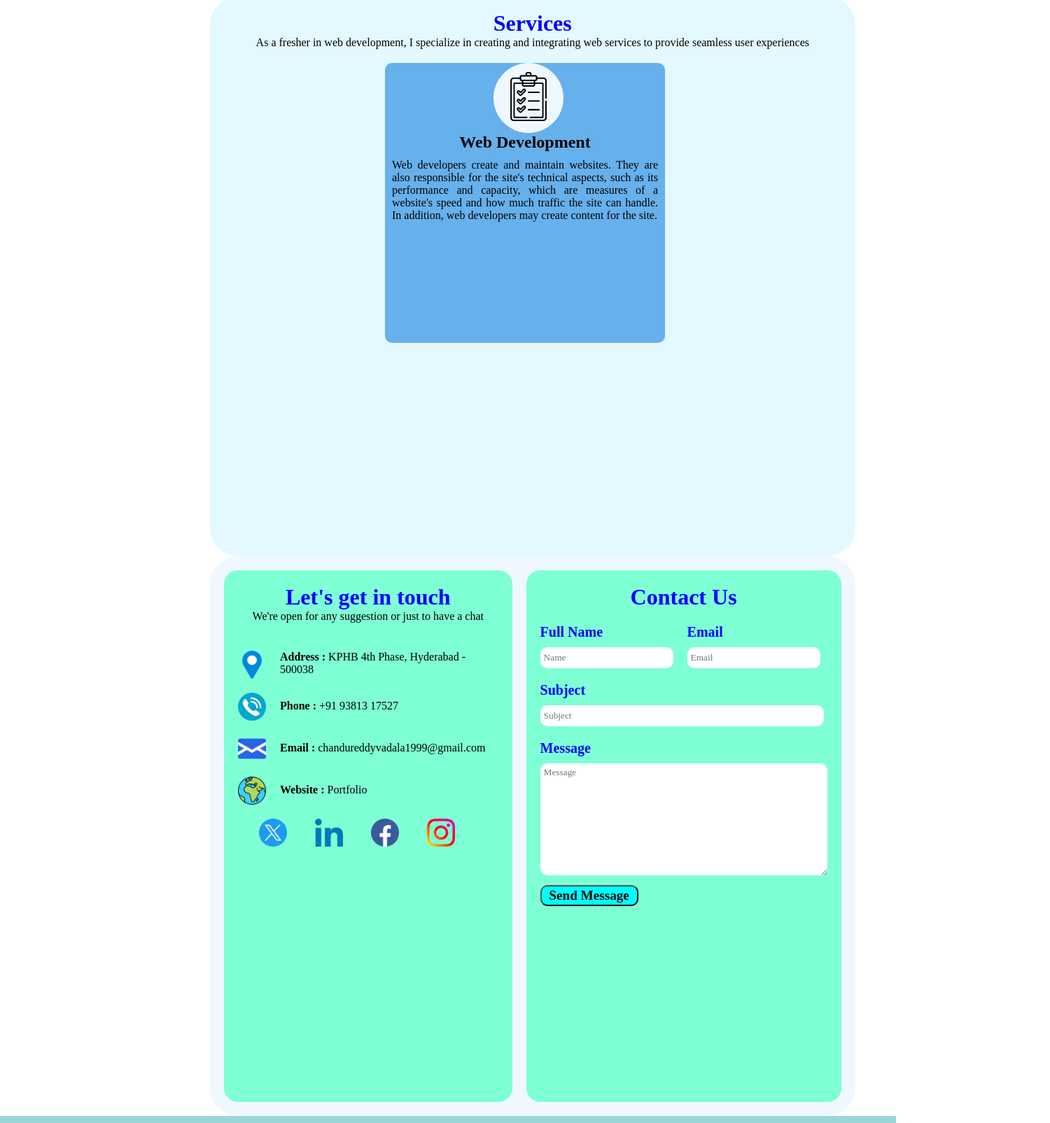
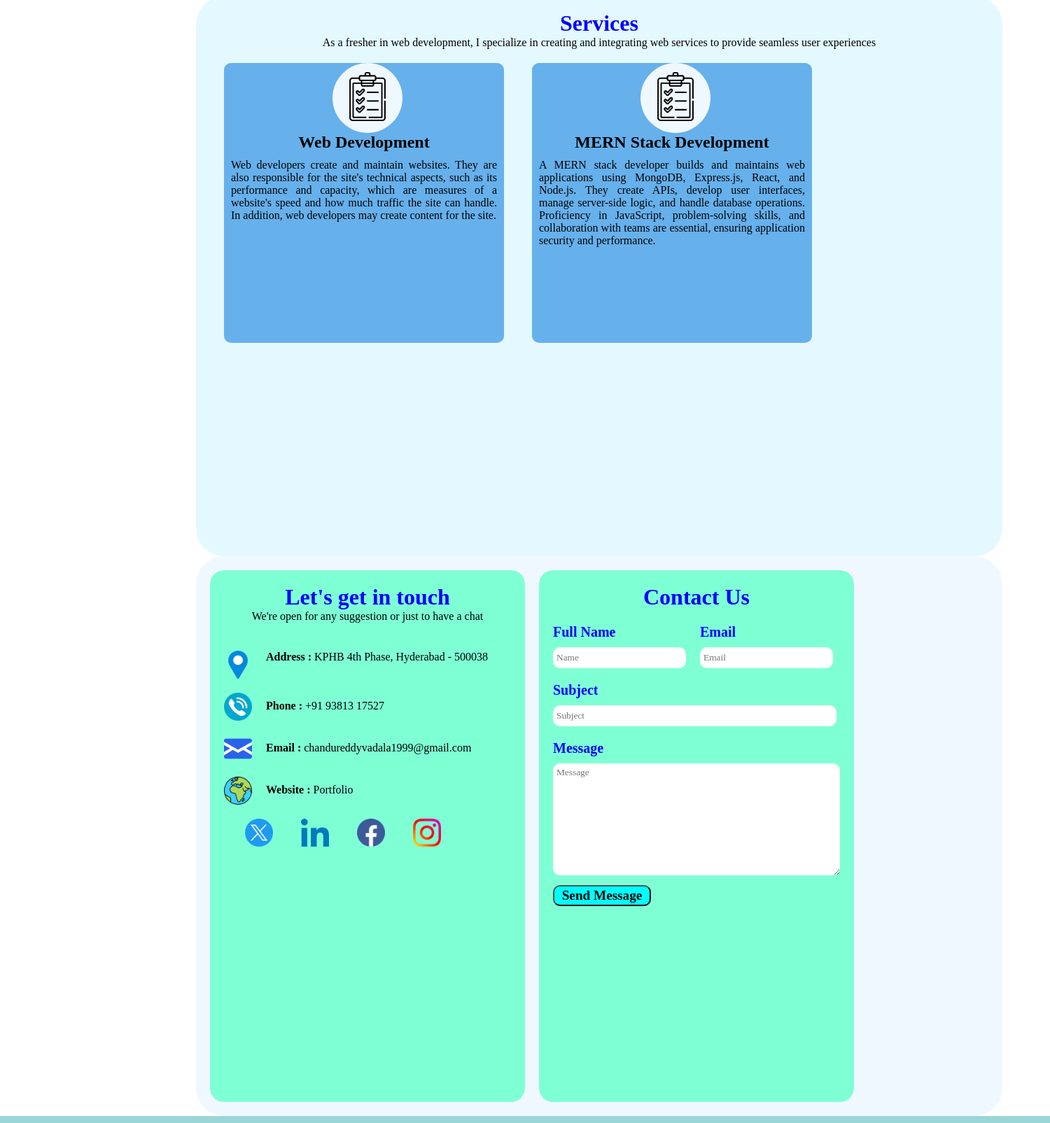
Before and after one commit to ChanduReddy999/PORTFOLIO, a React (Create React App) app in the folder portfolio/: page / in a window 1280 px wide. Shown: the part 3205-4810 px from the top of the page at 70% size, 1500 px wide, since content can reach past the window. Built offline with nearby package versions, Linux system fonts and the light colour scheme.

Commit message:
added one more service in service section

```diff
--- a/portfolio/src/components/contactUs/contactUs.css
+++ b/portfolio/src/components/contactUs/contactUs.css
@@ -157,12 +157,12 @@
 /* laptops */
 @media screen and (min-device-width: 769px) and (max-device-width: 1024px) {
   .contactPage {
-    margin: 0 50px 0 300px;
+    margin: 0 50px 0 280px;
     background-color: aliceblue;
     display: flex;
     height: 100vh;
     border-radius: 40px;
-    width: 72vw;
+    width: 90vw;
   }
 
   .contactDetails1 {
--- a/portfolio/src/components/footer/footer.css
+++ b/portfolio/src/components/footer/footer.css
@@ -15,19 +15,40 @@
   }
   .footerP2Span {
     color: rgb(172, 111, 20);
+    animation: footerAnimation infinite ease-in-out 6s;
   }
   .footerP2Span:hover {
     color: rgb(55, 162, 237);
+  }
+  @keyframes footerAnimation {
+    0%{
+      color: aqua;
+    }
+    20%{
+      color: red;
+    }
+    40%{
+      color: blue;
+    }
+    60%{
+      color: blueviolet;
+    }
+    80%{
+      color: greenyellow;
+    }
+    100%{
+      color: yellow;
+    }
   }
 }
 
 /* laptops */
 @media screen and (min-device-width: 769px) and (max-device-width: 1024px) {
   .footerDiv {
-    /* width: 100%; */
+    width: 100%;
     height: 55px;
     background-color: rgb(154, 214, 216);
-    padding-left: 200px;
+    padding-left: 220px;
     text-align: center;
     font-weight: bolder;
   }
@@ -39,9 +60,30 @@
   }
   .footerP2Span {
     color: rgb(172, 111, 20);
+    animation: footerAnimation infinite ease-in-out 6s;
   }
   .footerP2Span:hover {
     color: rgb(55, 162, 237);
+  }
+  @keyframes footerAnimation {
+    0%{
+      color: aqua;
+    }
+    20%{
+      color: red;
+    }
+    40%{
+      color: blue;
+    }
+    60%{
+      color: blueviolet;
+    }
+    80%{
+      color: greenyellow;
+    }
+    100%{
+      color: yellow;
+    }
   }
 }
 
@@ -63,9 +105,30 @@
   }
   .footerP2Span {
     color: rgb(172, 111, 20);
+    animation: footerAnimation infinite ease-in-out 6s;
   }
   .footerP2Span:hover {
     color: rgb(55, 162, 237);
+  }
+  @keyframes footerAnimation {
+    0%{
+      color: aqua;
+    }
+    20%{
+      color: red;
+    }
+    40%{
+      color: blue;
+    }
+    60%{
+      color: blueviolet;
+    }
+    80%{
+      color: greenyellow;
+    }
+    100%{
+      color: yellow;
+    }
   }
 }
 
@@ -87,8 +150,29 @@
   }
   .footerP2Span {
     color: rgb(172, 111, 20);
+    animation: footerAnimation infinite ease-in-out 6s;
   }
   .footerP2Span:hover {
     color: rgb(55, 162, 237);
   }
+  @keyframes footerAnimation {
+    0%{
+      color: aqua;
+    }
+    20%{
+      color: red;
+    }
+    40%{
+      color: blue;
+    }
+    60%{
+      color: blueviolet;
+    }
+    80%{
+      color: greenyellow;
+    }
+    100%{
+      color: yellow;
+    }
+  }
 }
--- a/portfolio/src/components/footer/footer.js
+++ b/portfolio/src/components/footer/footer.js
@@ -2,10 +2,11 @@ import React from 'react'
 import './footer.css'
 
 const Footer = () => {
+  const PresentYear = new Date().getFullYear()
   return (
     <>
       <div className='footerDiv'>
-        <p className='footerP1'>&#169; Copyright 2022. All Rights Reserved</p>
+        <p className='footerP1'>&#169;{PresentYear} All Rights Reserved</p>
         <p className='footerP2'>Designed by <span className='footerP2Span'>Chandu Reddy Vadala</span></p>
       </div>
     </>
--- a/portfolio/src/components/services/services.css
+++ b/portfolio/src/components/services/services.css
@@ -15,13 +15,16 @@
   .servicesP {
     text-align: center;
   }
+  .serviceContainers{
+    display: flex;
+  }
 
   .servicesSubDiv {
     width: 400px;
     height: 400px;
     background-color: rgb(102, 176, 236);
     margin-top: 20px;
-    margin-left: 250px;
+    margin-left: 35px;
     border-radius: 10px;
   }
   .servicesSubDivImgDiv1 {
@@ -29,7 +32,7 @@
     height: 100px;
     display: flex;
     align-items: center;
-    margin-left: 155px;
+    margin-left: 150px;
     background-color: aliceblue;
     border-radius: 50%;
   }
@@ -52,9 +55,9 @@
 /* laptops */
 @media screen and (min-device-width: 769px) and (max-device-width: 1024px) {
   .servicesMain {
-    margin: 0 50px 0 300px;
+    margin: 0 50px 0 280px;
     background-color: rgb(227, 249, 255);
-    width: 72vw;
+    width: 90vw;
     height: 100vh;
     border-radius: 40px;
   }
@@ -66,13 +69,15 @@
   .servicesP {
     text-align: center;
   }
-
+  .serviceContainers{
+    display: flex;
+  }
   .servicesSubDiv {
     width: 400px;
     height: 400px;
     background-color: rgb(102, 176, 236);
     margin-top: 20px;
-    margin-left: 250px;
+    margin-left: 40px;
     border-radius: 10px;
   }
   .servicesSubDivImgDiv1 {
@@ -117,21 +122,25 @@
   .servicesP {
     text-align: center;
   }
+  .serviceContainers{
+    display: flex;
+  }
 
   .servicesSubDiv {
-    width: 400px;
+    width: 300px;
     height: 400px;
     background-color: rgb(102, 176, 236);
     margin-top: 20px;
-    margin-left: 250px;
+    margin-left: 100px;
     border-radius: 10px;
   }
+
   .servicesSubDivImgDiv1 {
     width: 100px;
     height: 100px;
     display: flex;
     align-items: center;
-    margin-left: 155px;
+    margin-left: 100px;
     background-color: aliceblue;
     border-radius: 50%;
   }
@@ -167,7 +176,9 @@
   .servicesP {
     text-align: center;
   }
-
+  .serviceContainers{
+    display: flex;
+  }
   .servicesSubDiv {
     width: 400px;
     height: 400px;
--- a/portfolio/src/components/services/services.js
+++ b/portfolio/src/components/services/services.js
@@ -8,13 +8,24 @@ const Services = () => {
             <div id='services' className='servicesMain'>
                 <h1 className='servicesH1'>Services</h1>
                 <p className='servicesP'>As a fresher in web development, I specialize in creating and integrating web services to provide seamless user experiences</p>
-            <div className='servicesSubDiv'>
+                <div className='serviceContainers'>
+                    <div className='servicesSubDiv servicesSubDivCopy'>
                         <div className='servicesSubDivImgDiv1'>
-                    <img src={checkListIcon} className='servicesSubDivImg' />
+                            <img src={checkListIcon} className='servicesSubDivImg' alt='checkListIcon' />
                         </div>
                         <div className='servicesSubDivDiv2'>
                             <h2 className='servicesSubDivDiv2H2'>Web Development</h2>
                             <p className='servicesSubDivDiv2P'>Web developers create and maintain websites. They are also responsible for the site's technical aspects, such as its performance and capacity, which are measures of a website's speed and how much traffic the site can handle. In addition, web developers may create content for the site.</p>
+                        </div>
+                    </div>
+                    <div className='servicesSubDiv'>
+                        <div className='servicesSubDivImgDiv1'>
+                            <img src={checkListIcon} className='servicesSubDivImg' alt='checkListIcon' />
+                        </div>
+                        <div className='servicesSubDivDiv2'>
+                            <h2 className='servicesSubDivDiv2H2'>MERN Stack Development</h2>
+                            <p className='servicesSubDivDiv2P'>A MERN stack developer builds and maintains web applications using MongoDB, Express.js, React, and Node.js. They create APIs, develop user interfaces, manage server-side logic, and handle database operations. Proficiency in JavaScript, problem-solving skills, and collaboration with teams are essential, ensuring application security and performance.</p>
+                        </div>
                     </div>
                 </div>
             </div>
--- a/portfolio/src/components/sideBar/sideBar.css
+++ b/portfolio/src/components/sideBar/sideBar.css
@@ -98,7 +98,7 @@
 @media screen and (min-device-width: 769px) and (max-device-width: 1024px) {
   .sideBarMain {
     width: 250px;
-    height: 100vh;
+    height: 100%;
     background-color: antiquewhite;
     position: fixed;
   }
@@ -122,7 +122,7 @@
 
   .sideBarDiv {
     background-color: rgb(227, 223, 192);
-    height: 100vh;
+    height: 100%;
   }
 
   .sideBarDivOneUL {
```
Lines whose indentation alone changed are shown as unchanged.
